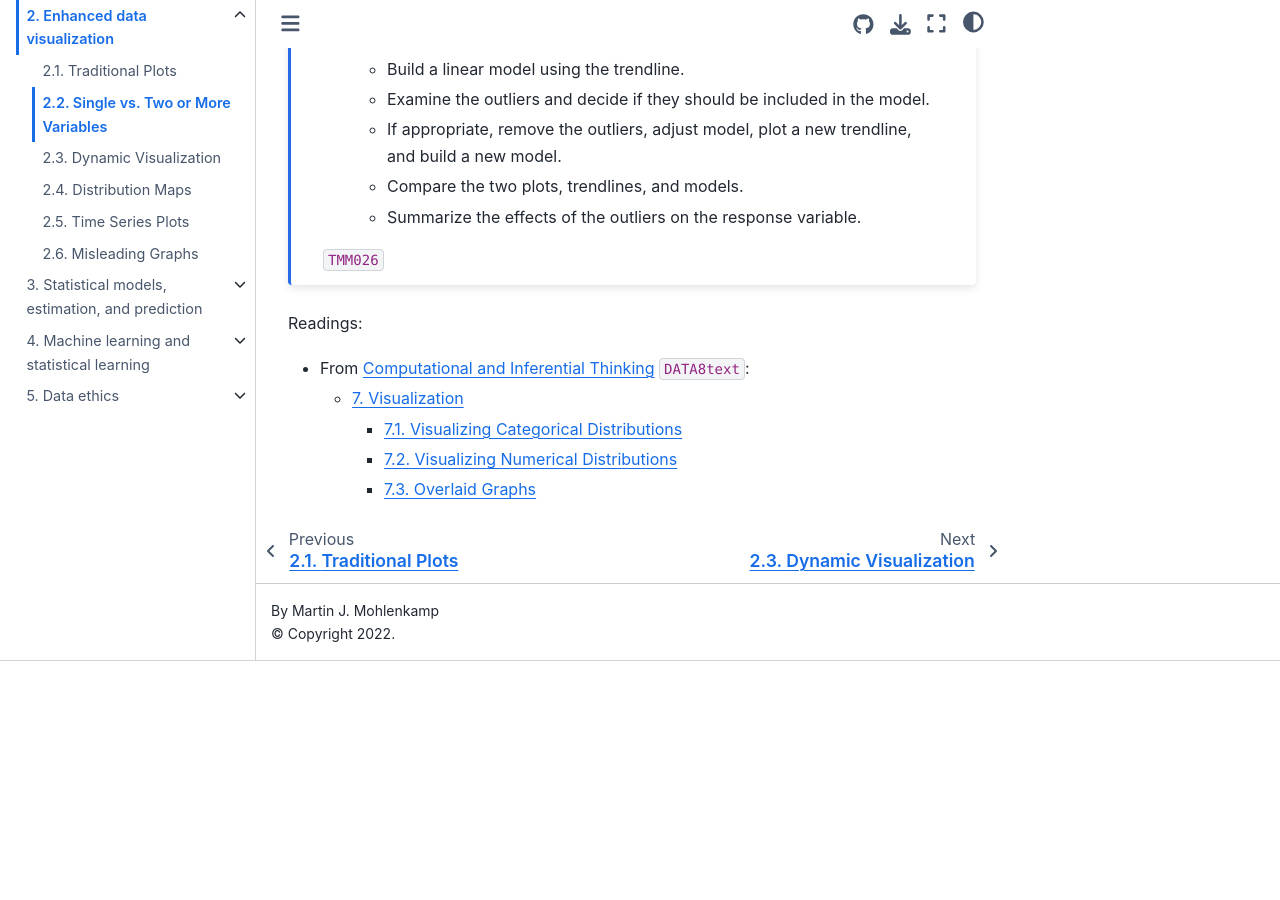
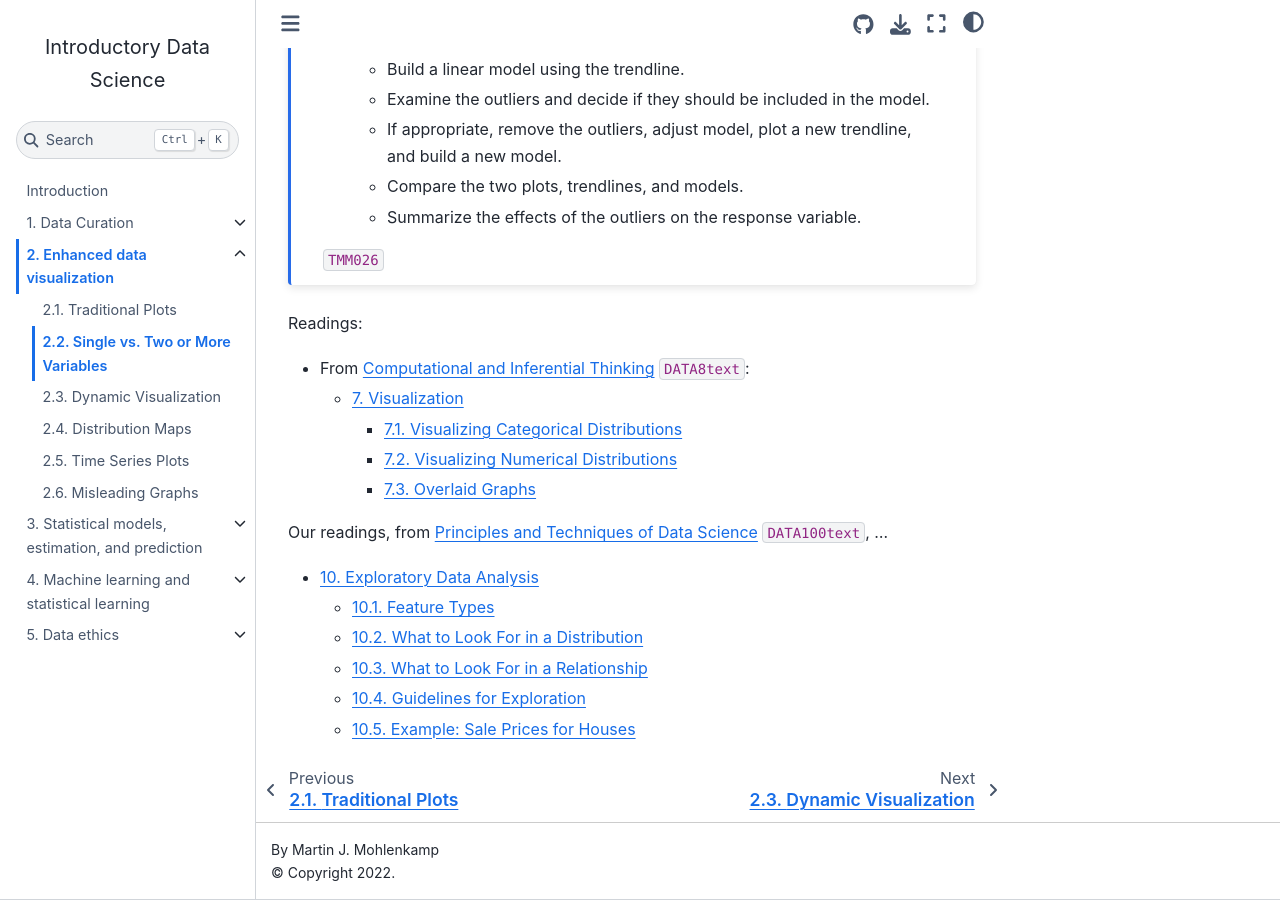
Before and after one commit to data-ohio/introductory-data-science, a Jupyter Book: the page built from 2/2/2_2_charting_techniques.md, in a window 1280 px wide and 900 px high, scrolled down 607 px. Built offline with Jupyter Book 1.0.4 settings and Sphinx 7.4.7 and the Sphinx Book theme 1.1.4, drawn with Linux system fonts in a browser that asks for light colours; cross-references to code outside the pages are shown as plain code; before the commit the page ends 1268 px from its top, so only the background shows below that.

Commit message:
data 100 chp 10 and 11 to section 2

```diff
--- a/2/2/2_2_charting_techniques.md
+++ b/2/2/2_2_charting_techniques.md
@@ -28,3 +28,11 @@
     * [7.1. Visualizing Categorical Distributions](https://inferentialthinking.com/chapters/07/1/Visualizing_Categorical_Distributions.html)
 	* [7.2. Visualizing Numerical Distributions](https://inferentialthinking.com/chapters/07/2/Visualizing_Numerical_Distributions.html)
 	* [7.3. Overlaid Graphs](https://inferentialthinking.com/chapters/07/3/Overlaid_Graphs.html)
+
+Our readings, from [Principles and Techniques of Data Science](http://www.textbook.ds100.org/) {cite}`DATA100text`, ...
+* [10. Exploratory Data Analysis](http://www.textbook.ds100.org/ch/10/eda_intro.html)
+  * [10.1. Feature Types](http://www.textbook.ds100.org/ch/10/eda_feature_types.html)
+  * [10.2. What to Look For in a Distribution](http://www.textbook.ds100.org/ch/10/eda_distributions.html)
+  * [10.3. What to Look For in a Relationship](http://www.textbook.ds100.org/ch/10/eda_relationships.html)
+  * [10.4. Guidelines for Exploration](http://www.textbook.ds100.org/ch/10/eda_guidelines.html)
+  * [10.5. Example: Sale Prices for Houses](http://www.textbook.ds100.org/ch/10/eda_example.html)
--- a/_toc.yml
+++ b/_toc.yml
@@ -18,6 +18,7 @@
     - file: 1/4/1_4_clean_data
       sections:
         - file: 1/4/intro_pandas
+        - file: 1/4/wrangling
 - file: 2/2_visualization
   sections:
     - file: 2/1/2_1_traditional_plots
```
Also changed, not shown: 2/3/2_3_dynamic_plotting.md (+7 -0 lines), 2/4/2_4_distribution.md (+4 -0 lines), 2/5/2_5_time_series.md (+4 -0 lines), intro.md (+1 -2 lines).
